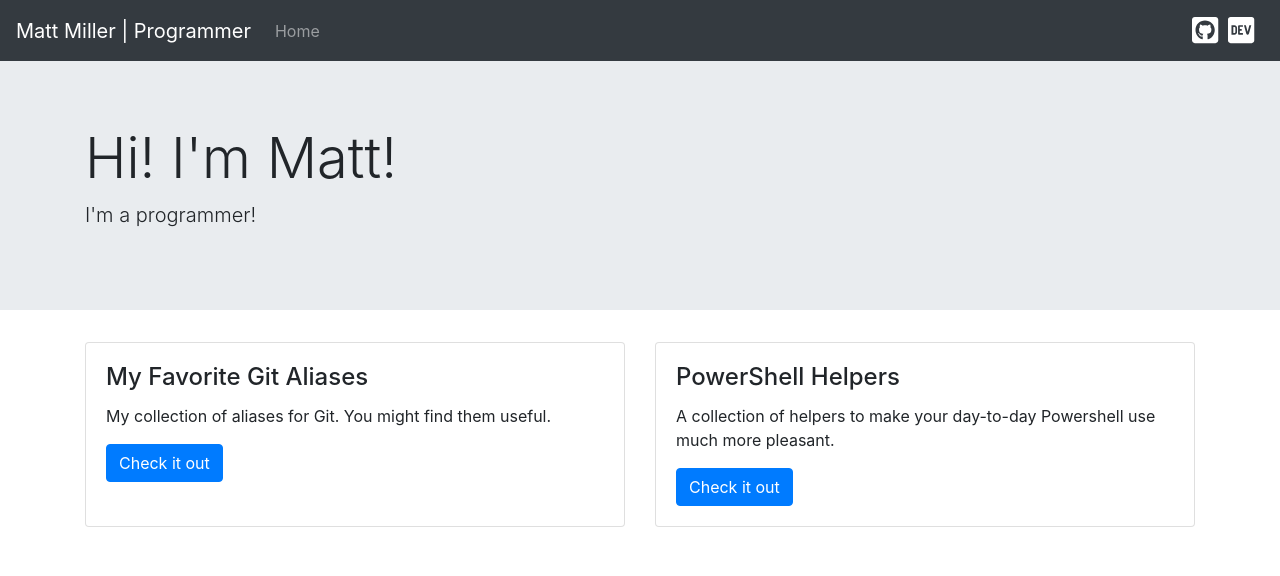
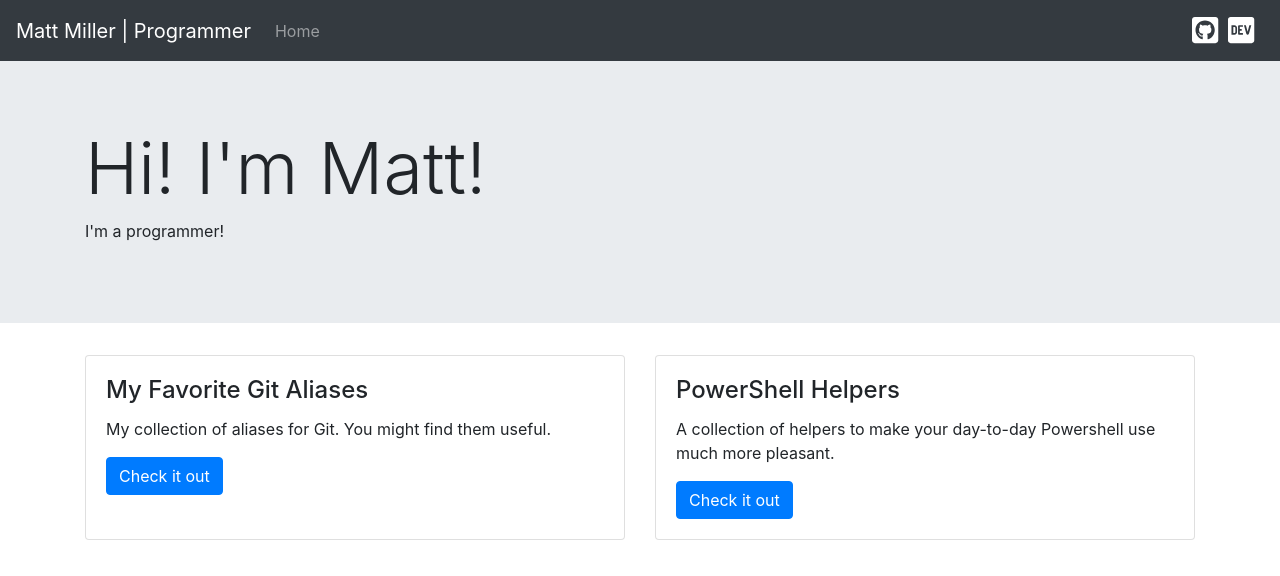
Before and after one commit to MegaMattMiller/mattmillercodes.github.io, a Vue app: page /#/ in a window 1280 px wide. Shown: the top 576 px of the page. Built offline with nearby package versions, Linux system fonts and the light colour scheme.

Commit message:
fix: finished replacing old elements with bootstrap vue elements

```diff
--- a/src/views/Home.vue
+++ b/src/views/Home.vue
@@ -1,12 +1,9 @@
 <template>
   <div class="statichome">
-    <div class="jumbotron jumbotron-fluid no-select">
-      <div class="container">
-        <h1 class="display-4">Hi! I'm Matt!</h1>
-        <p class="lead">I'm a programmer!</p>
-      </div>
-    </div>
-    <div class="container">
+    <b-jumbotron header="Hi! I'm Matt!" fluid="true">
+      <p>I'm a programmer!</p>
+    </b-jumbotron>
+    <b-container>
       <div class="row align-items-center">
         <div class="col">
           <b-card-group deck>
@@ -20,7 +17,7 @@
           </b-card-group>
         </div>
       </div>
-    </div>
+    </b-container>
   </div>
 </template>
 
```
